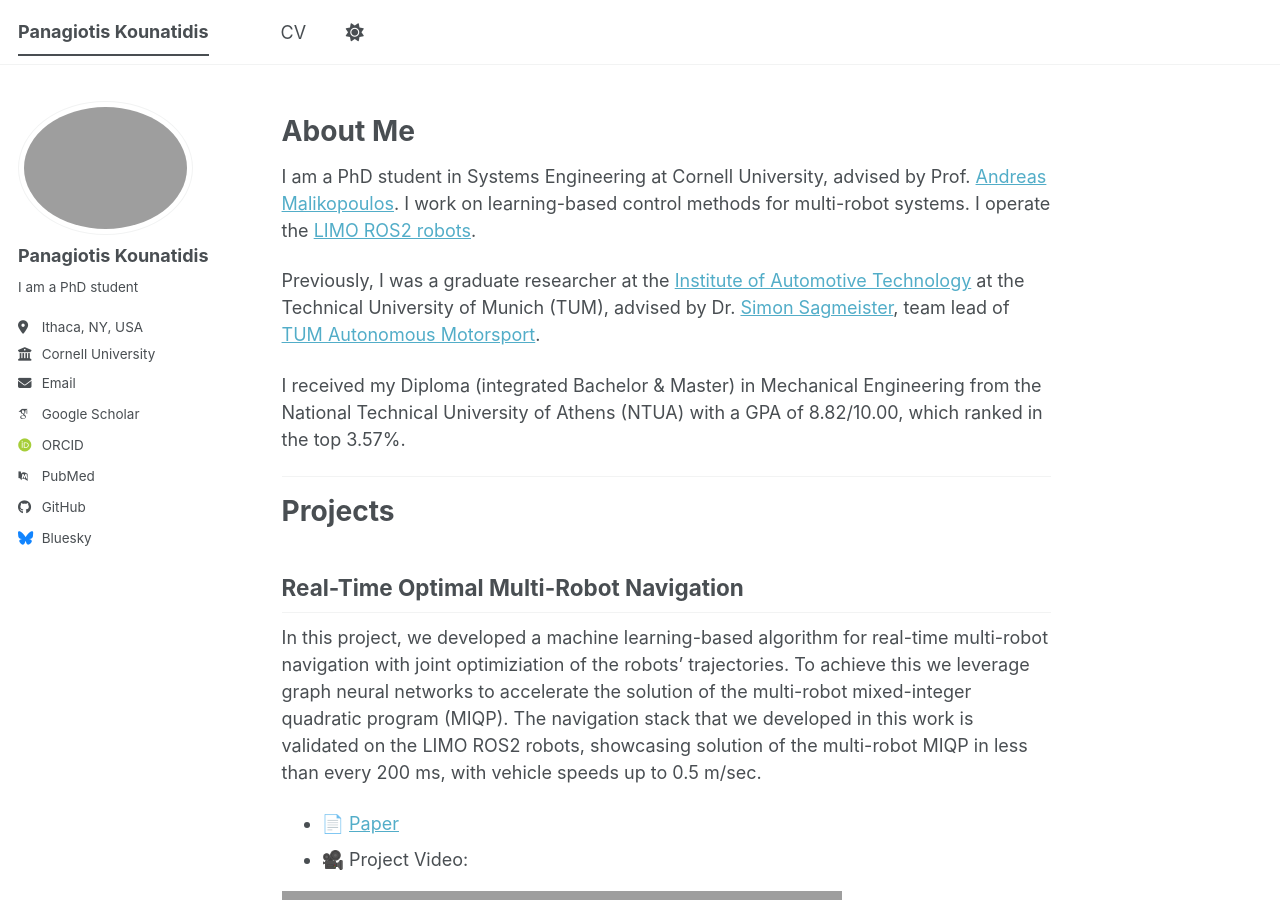
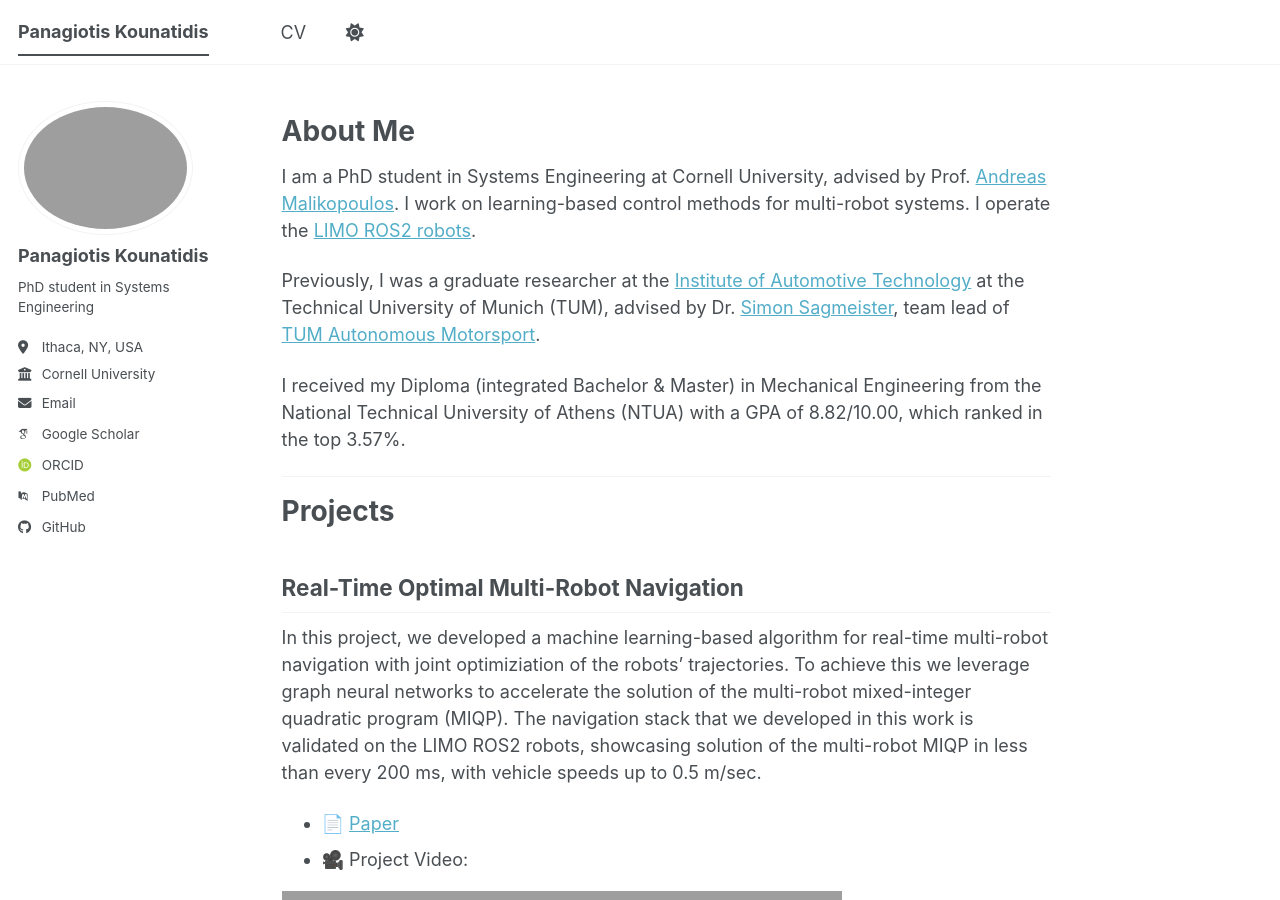
Before and after one commit to Panos20102k/Panos20102k.github.io, a Jekyll site: the page built from _pages/about.md, in a window 1280 px wide and 900 px high. Built offline with Jekyll 4.4.1, drawn with Linux system fonts in a browser that asks for light colours; some web fonts are replaced; a script bundle is joined from its source files by our own code; library files that are not in the unit come from our copies; grey boxes are pictures that could not be loaded.

Commit message:
remove blueskey

```diff
--- a/_config.yml
+++ b/_config.yml
@@ -26,7 +26,7 @@ author:
   avatar           : "Photo_Kounatidis.jpg"
   name             : "Panagiotis Kounatidis"
   pronouns         : # example: "she/her"
-  bio              : "I am a PhD student"
+  bio              : "PhD student in Systems Engineering"
   location         : "Ithaca, NY, USA"
   employer         : "Cornell University"
   uri              : # URL
@@ -57,7 +57,7 @@ author:
 
   # Social media
   artstation       : # Username
-  bluesky          : "bsky.app" # Replace this with you Bluesky username
+  bluesky          : #"bsky.app" # Replace this with you Bluesky username
   facebook         : # Username
   flickr           : # Username
   foursquare       : # Username
```
